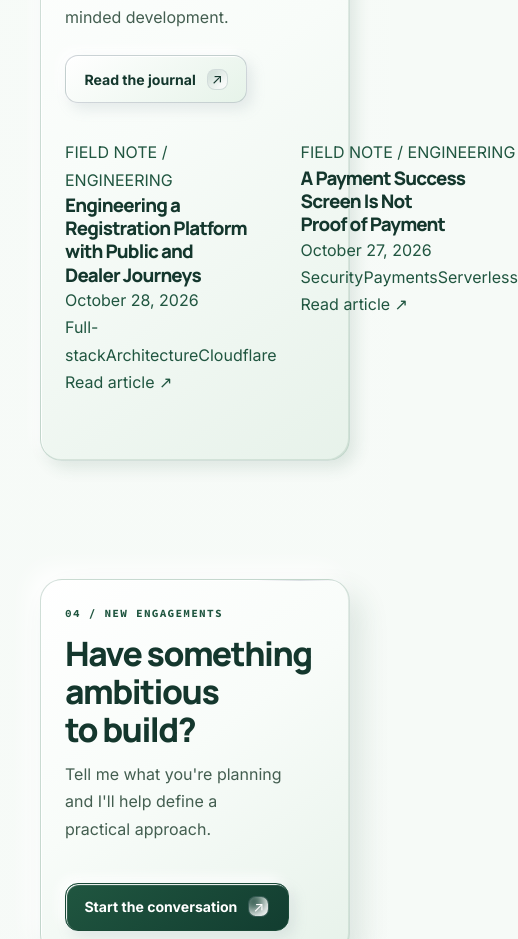
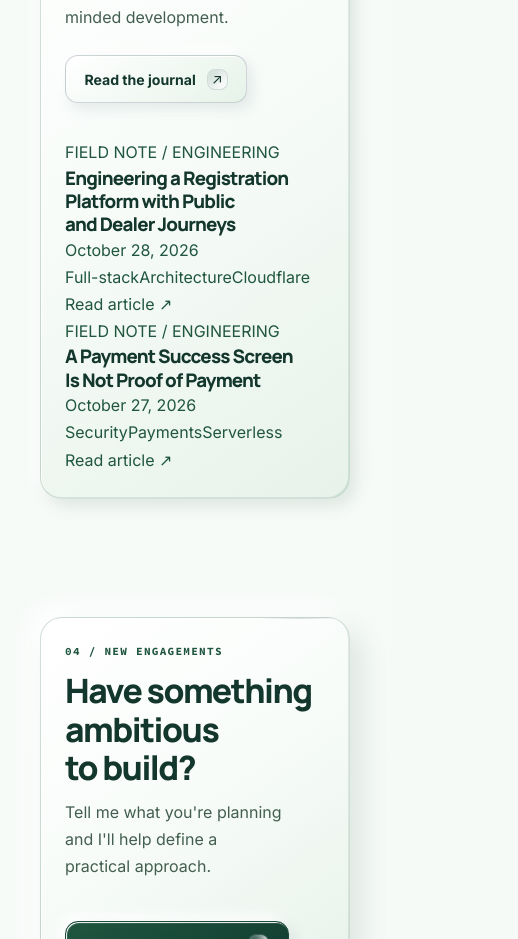
Before and after one commit to abdulrehman-dev-ai/abdulrehman, a Next.js app: page / in a window 390 px wide. Shown: the part 7120-8059 px from the top of the page, 518 px wide, since content can reach past the window. Built offline with nearby package versions, Linux system fonts and the light colour scheme; no server answers.

Commit message:
fix(journal): use semantic responsive cards with safe title line-height

```diff
--- a/src/components/blog/Posts.tsx
+++ b/src/components/blog/Posts.tsx
@@ -1,6 +1,6 @@
 import { getPosts } from "@/app/utils/utils";
-import { Grid } from "@/once-ui/components";
 import Post from "./Post";
+import styles from "./Posts.module.scss";
 
 interface PostsProps {
   range?: [number] | [number, number];
@@ -8,26 +8,26 @@ interface PostsProps {
   thumbnail?: boolean;
 }
 
+const columnStyles = {
+  "1": styles.oneColumn,
+  "2": styles.twoColumns,
+  "3": styles.threeColumns,
+};
+
 export function Posts({ range, columns = "1", thumbnail = false }: PostsProps) {
-  let allBlogs = getPosts(["src", "app", "blog", "posts"]);
-
-  const sortedBlogs = allBlogs.sort((a, b) => {
-    return new Date(b.metadata.publishedAt).getTime() - new Date(a.metadata.publishedAt).getTime();
-  });
-
+  const allBlogs = getPosts(["src", "app", "blog", "posts"]);
+  const sortedBlogs = allBlogs.sort(
+    (a, b) => new Date(b.metadata.publishedAt).getTime() - new Date(a.metadata.publishedAt).getTime()
+  );
   const displayedBlogs = range
     ? sortedBlogs.slice(range[0] - 1, range.length === 2 ? range[1] : sortedBlogs.length)
     : sortedBlogs;
 
+  if (!displayedBlogs.length) return null;
+
   return (
-    <>
-      {displayedBlogs.length > 0 && (
-        <Grid columns={columns} mobileColumns="1" fillWidth marginBottom="40" gap="m">
-          {displayedBlogs.map((post) => (
-            <Post key={post.slug} post={post} thumbnail={thumbnail} />
-          ))}
-        </Grid>
-      )}
-    </>
+    <div className={`${styles.grid} ${columnStyles[columns]}`} aria-label="Latest journal entries">
+      {displayedBlogs.map(post => <Post key={post.slug} post={post} thumbnail={thumbnail} />)}
+    </div>
   );
 }
```
